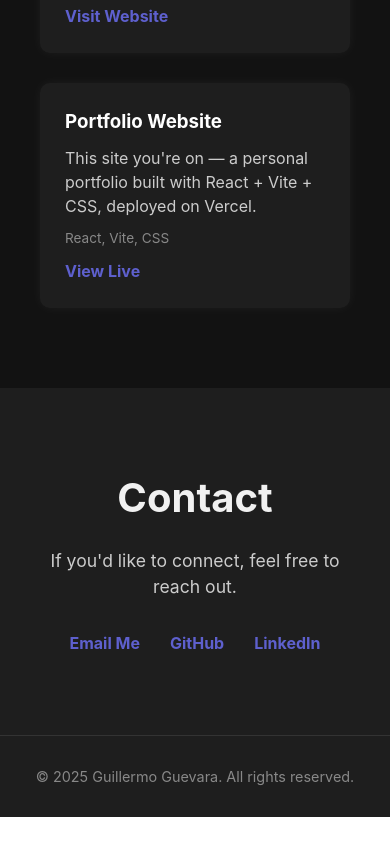
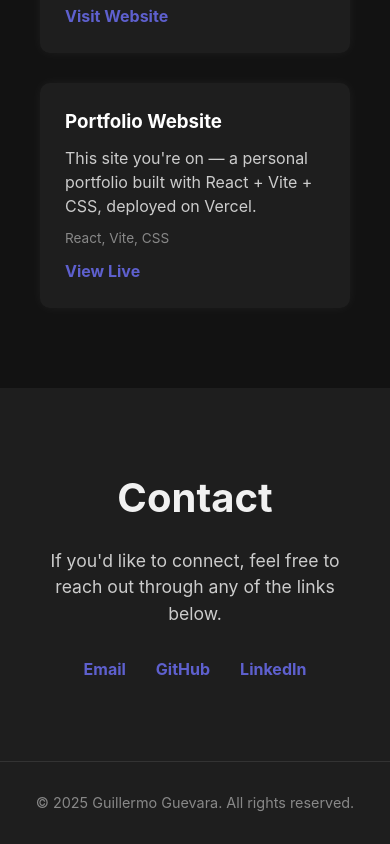
Before and after one commit to guillermoguevara887/my-portfolio, a React (Vite) app: page / in a window 390 px wide. Shown: the part 1962-2806 px from the top of the page. Before the commit the page ends 2779 px from the top, so only its background shows below. Built offline with nearby package versions, Linux system fonts and the light colour scheme.

Commit message:
Finalize Contact section with responsive layout and links

```diff
--- a/pages/Contact.jsx
+++ b/pages/Contact.jsx
@@ -1,11 +1,11 @@
 const Contact = () => {
     return (
-        <section id="contact" className="contact-section">
+        <section id="contact" className="contact-section" data-aos="fade-up">
             <h2>Contact</h2>
-            <p>If you'd like to connect, feel free to reach out.</p>
+            <p>If you'd like to connect, feel free to reach out through any of the links below.</p>
 
             <div className="contact-links">
-                <a href="mailto:guillermoguevara887@gmail.com">Email Me</a>
+                <a href="mailto:guillermoguevara887@gmail.com">Email</a>
                 <a
                     href="https://github.com/guillermoguevara887"
                     target="_blank"
--- a/src/App.css
+++ b/src/App.css
@@ -197,6 +197,7 @@ body {
   color: #7f84f3;
 }
 
+
 /* ===== FOOTER ===== */
 .footer {
   background-color: #1e1e1e;
```
